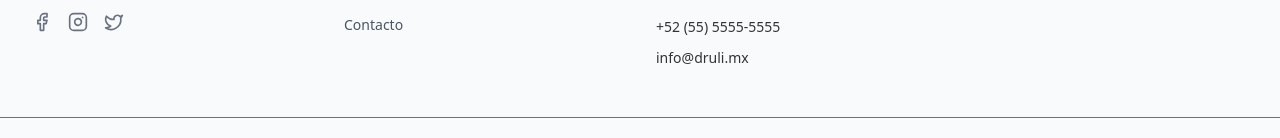
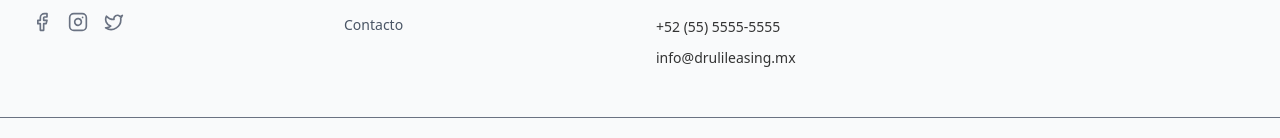
Before and after one commit to Pantera29/drulileasing, a Next.js app: page / in a window 1280 px wide. Shown: the part 4606-4744 px from the top of the page. Built offline with nearby package versions, Linux system fonts and the light colour scheme.

Commit message:
ajuste landing

```diff
--- a/src/components/shared/footer.tsx
+++ b/src/components/shared/footer.tsx
@@ -70,8 +70,8 @@ export function Footer() {
               </a>
             </p>
             <p>
-              <a href="mailto:info@druli.mx" className="hover:text-primary transition-colors">
-                info@druli.mx
+              <a href="mailto:info@drulileasing.mx" className="hover:text-primary transition-colors">
+                info@drulileasing.mx
               </a>
             </p>
           </address>
```
